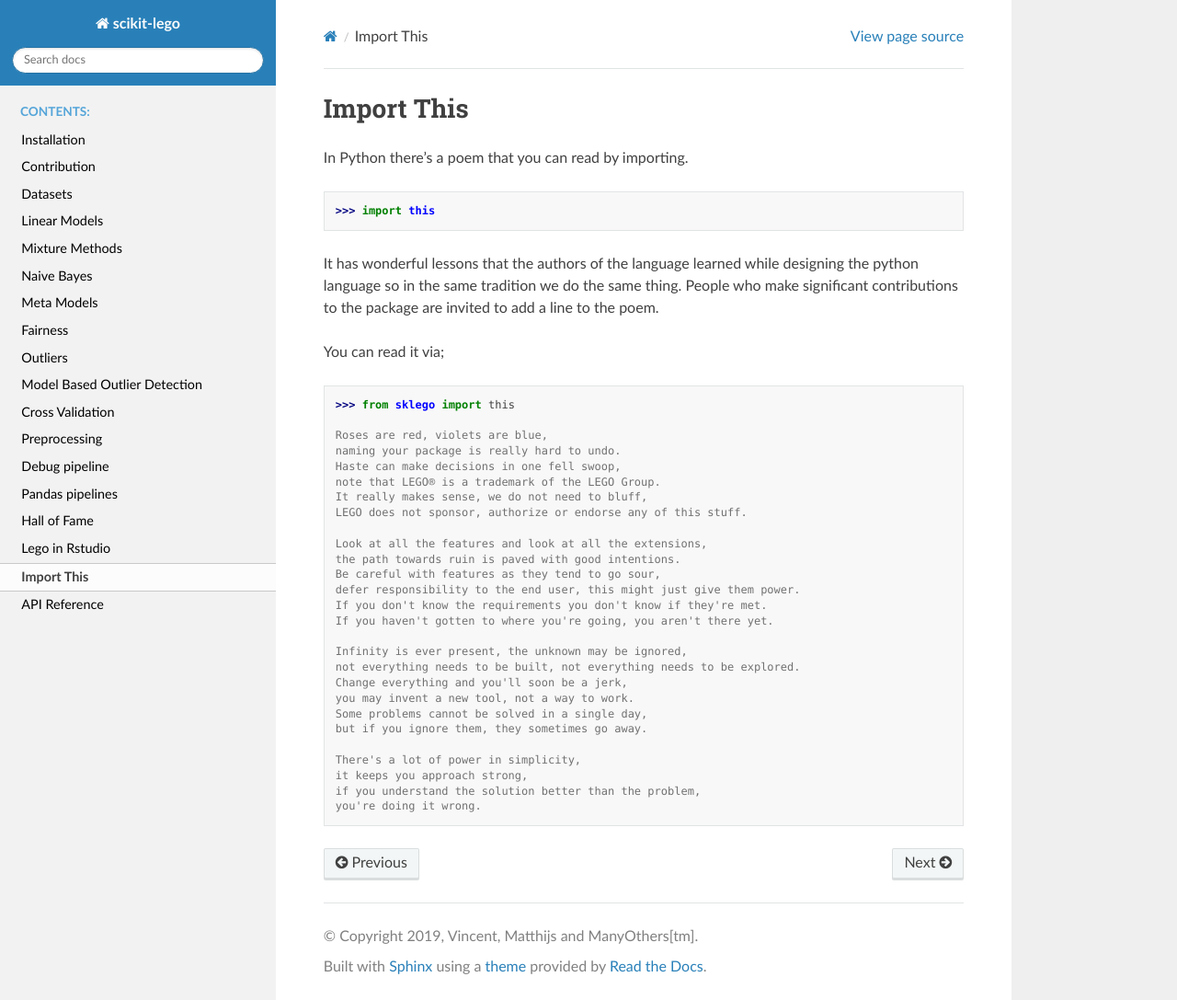
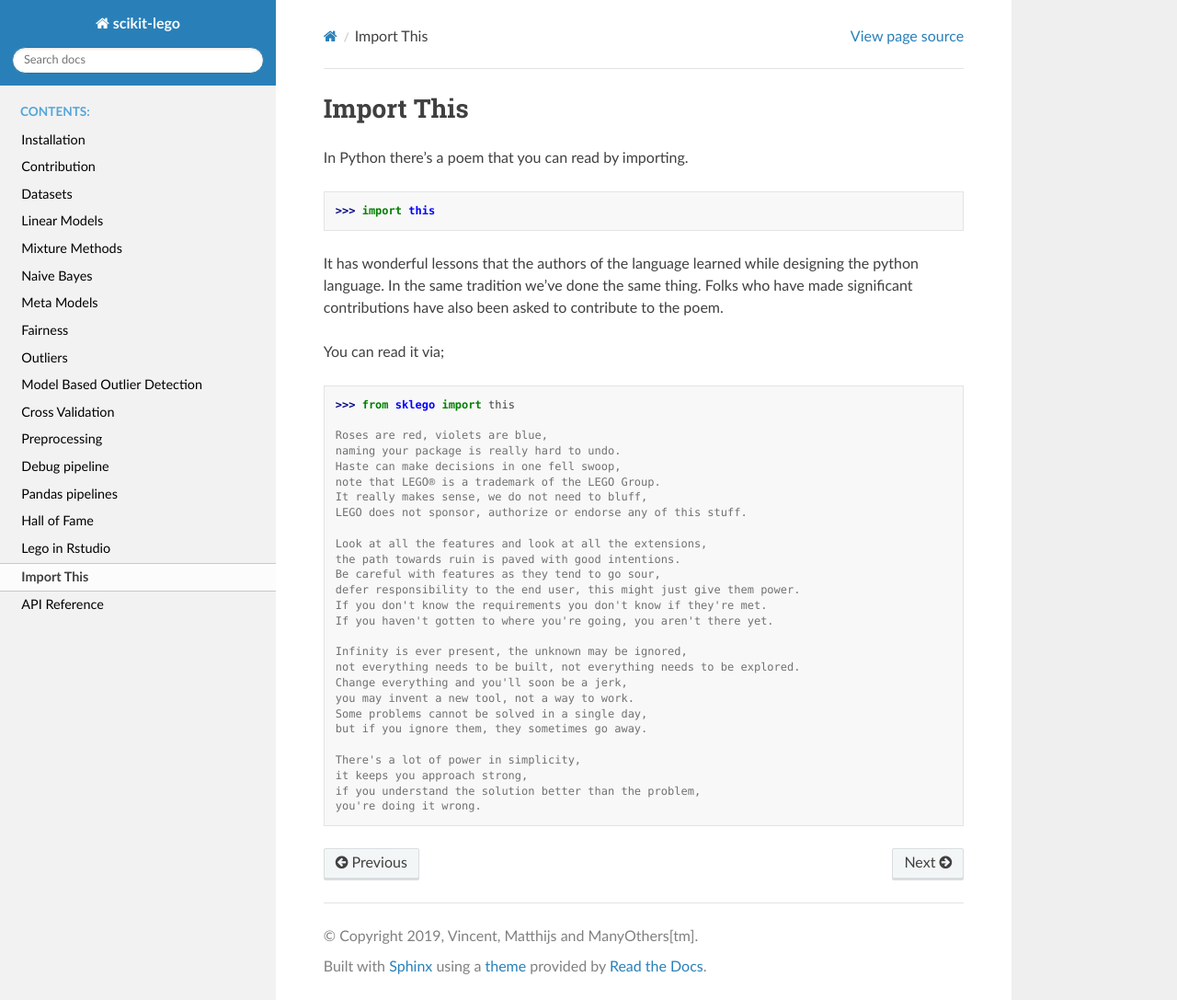
Before and after one commit to koaning/scikit-lego, a Sphinx documentation site: the page built from doc/this.md, in a window 1280 px wide and 1087 px high. Shown: the whole window at 92% size. Built offline with Sphinx 7.4.7 and the Read the Docs theme 2.0.0, drawn with Linux system fonts in a browser that asks for light colours.

Commit message:
spelling

````diff
--- a/doc/this.md
+++ b/doc/this.md
@@ -7,9 +7,9 @@ In Python there's a poem that you can read by importing.
 ```
 
 It has wonderful lessons that the authors of the language learned while
-designing the python language so in the same tradition we do the same thing.
-People who make significant contributions to the package are invited to add a
-line to the poem.
+designing the python language. In the same tradition we've done the same thing.
+Folks who have made significant contributions have also been asked to contribute
+to the poem.
 
 You can read it via;
 
````
